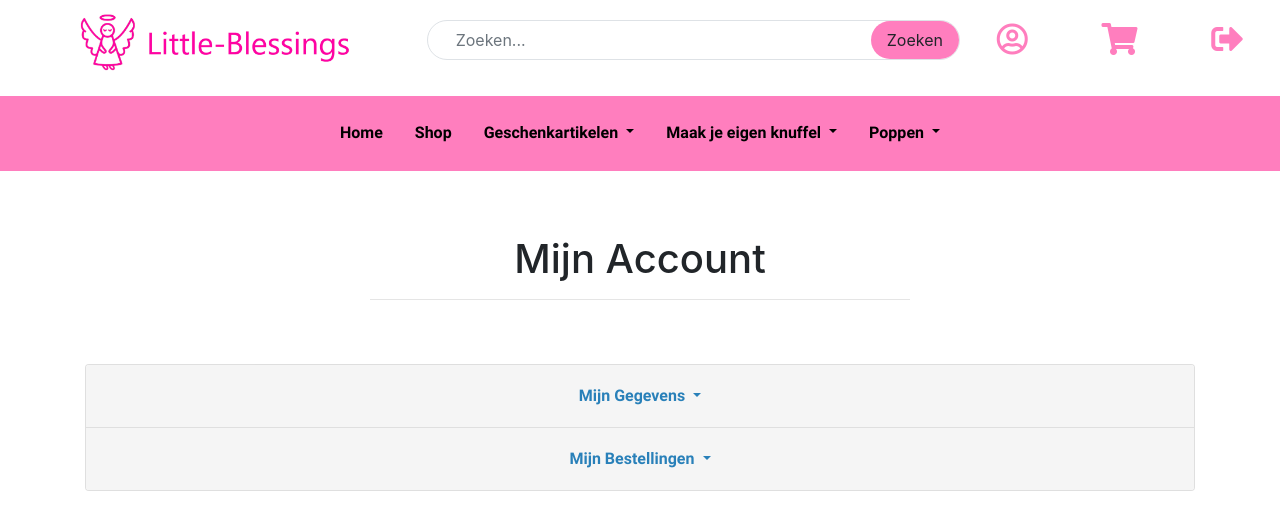
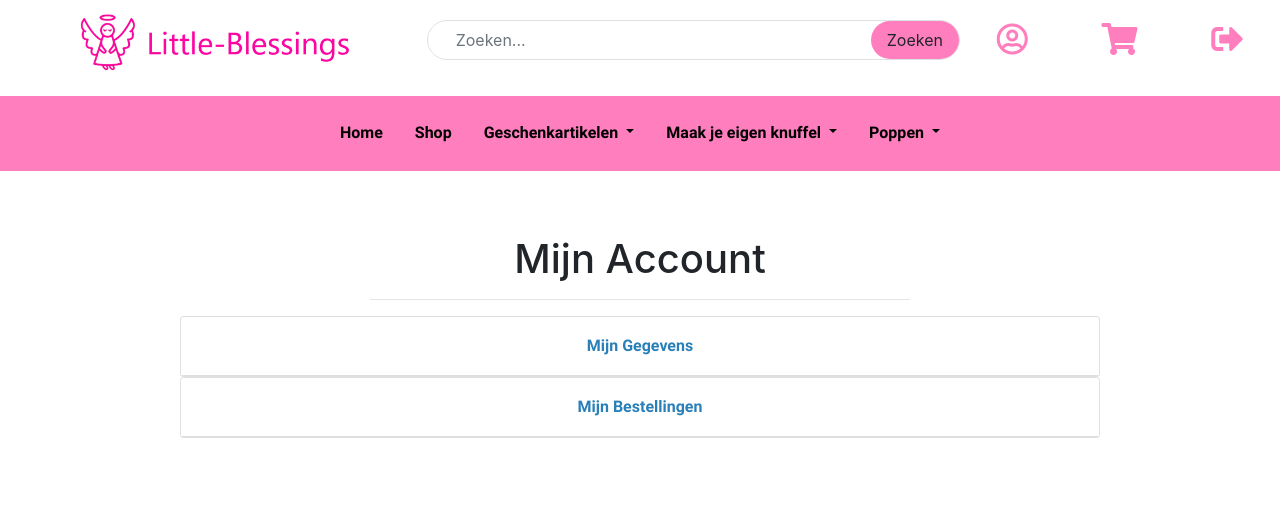
Before and after one commit to TommyRooryck/webshopofficial, a PHP site: page /my_account in a window 1280 px wide. Shown: the top 530 px of the page. Run offline with PHP 8.4, Linux system fonts and the light colour scheme; the visitor is signed in with stand-in values (Sample User, id 1); data comes from the database, SQL or seed files in the repository.

Commit message:
my_account bugfix

```diff
--- a/css/style.css
+++ b/css/style.css
@@ -282,7 +282,7 @@ a{
 }
 
 .active_collapse{
-    background-color:  #94D5F5 !important;
+    background-color:  var(--secundary-color) !important;
 }
 
 .active_collapse_text{
@@ -290,19 +290,23 @@ a{
 }
 
 .card-header{
-    background: #f5f5f5 ;
+    background: #ffffff;
 }
 
-
+.card-header:hover{
+    background: var(--secundary-color);
+}
 
 .collapse_btn{
+    height: 100%;
+    width: 100%;
     color: #2980b9;
     font-family: roboto_bold;
 }
 
 .collapse_btn:hover{
     text-decoration: none;
-    color: #94D5F5;
+    color: #ffffff;
 }
 
 /**END MY_ACCOUNT**/
--- a/js/script.js
+++ b/js/script.js
@@ -36,7 +36,9 @@ $(document).ready(function () {
 
     $('#buttonOne').click(function () {
         if (!$('#collapseOne').hasClass('show')) {
-            $('#collapseOne').addClass('show');
+            if ($('#collapseTwo').hasClass('show')){
+                $('#collapseTwo').removeClass('show');
+            }
             $('.active_collapse').not(this).removeClass('active_collapse')
             $('.active_collapse_text').not(this).removeClass('active_collapse_text')
             $('#headingOne').addClass('active_collapse')
@@ -49,6 +51,9 @@ $(document).ready(function () {
 
     $('#buttonTwo').click(function () {
         if (!$('#collapseTwo').hasClass('show')) {
+            if ($('#collapseOne').hasClass('show')){
+                $('#collapseOne').removeClass('show');
+            }
             $('.active_collapse').not(this).removeClass('active_collapse')
             $('.active_collapse_text').not(this).removeClass('active_collapse_text')
             $('#headingTwo').addClass('active_collapse')
--- a/my_account.php
+++ b/my_account.php
@@ -31,19 +31,19 @@ if (isset($_POST['submit'])) {
             <hr>
         </div>
     </div>
-    <div class="accordion pt-5" id="accordionExample">
+    <div class="row justify-content-center">
+        <div class="col-lg-10">
+            <div id="accordion">
                 <div class="card">
-            <div class="card-header" id="headingOne">
-                <h2 class="mb-0">
-                    <button class="btn btn-link btn-block text-left collapse_btn text-center dropdown-toggle"
-                            id="buttonOne" type="button" data-toggle="collapse"
-                            data-target="collapseOne" aria-expanded="true" aria-controls="collapseOne">
+                    <div class="card-header text-center card-header p-0" id="headingOne">
+                        <h5 class="mb-0">
+                            <button class="btn btn-link collapsed collapse_btn p-3" id="buttonOne" data-toggle="collapse" data-target="#collapseOne" aria-expanded="true" aria-controls="collapseOne">
                                 Mijn Gegevens
                             </button>
-                </h2>
+                        </h5>
                     </div>
 
-            <div id="collapseOne" class="collapse" aria-labelledby="headingOne" data-parent="#accordionExample">
+                    <div id="collapseOne" class="collapse" aria-labelledby="headingOne" data-parent="#accordion">
                         <div class="card-body">
                             <form method="post">
                                 <div class="form-row">
@@ -162,24 +162,21 @@ if (isset($_POST['submit'])) {
                                 <div class="float-right mb-3">
                                     <input type="submit" name="submit" class="btn save-button" value="opslaan">
                                 </div>
-                    </form>
+                            </form>                    </div>
+                    </div>
                 </div>
         </div>
 
-        </div>
             <div class="card">
-            <div class="card-header" id="headingTwo">
-                <h2 class="mb-0">
-                    <button class="btn btn-link btn-block text-left collapsed collapse_btn dropdown-toggle text-center"
-                            id="buttonTwo" type="button" data-toggle="collapse"
-                            data-target="#collapseTwo" aria-expanded="false" aria-controls="collapseTwo">
+                <div class="card-header text-center card-header p-0" id="headingTwo">
+                    <h5 class="mb-0">
+                        <button class="btn btn-link collapsed collapse_btn p-3" id="buttonTwo" data-toggle="collapse" data-target="#collapseTwo" aria-expanded="false" aria-controls="collapseTwo">
                             Mijn Bestellingen
                         </button>
-                </h2>
+                    </h5>
                 </div>
-            <div id="collapseTwo" class="collapse" aria-labelledby="headingTwo" data-parent="#accordionExample">
+                <div id="collapseTwo" class="collapse" aria-labelledby="headingTwo" data-parent="#accordion">
                     <div class="card-body">
-
                         <?php if ($descending_customer_orders) : ?>
                             <?php foreach ($descending_customer_orders as $customer_order) : ?>
                                 <p class="pl-5  mt-5 mt-lg-0"><?php echo $customer_order->created_at . " | " . "Bestelnummer " . $customer_order->bestelcode; ?></p>
@@ -222,7 +219,7 @@ if (isset($_POST['submit'])) {
                         else :
                             ?>
                             <p class="text-center">U hebt nog geen bestellingen. </p>
-                    <?php endif; ?>
+                        <?php endif; ?>                    </div>
                 </div>
             </div>
         </div>
```
Lines whose indentation alone changed are shown as unchanged.
